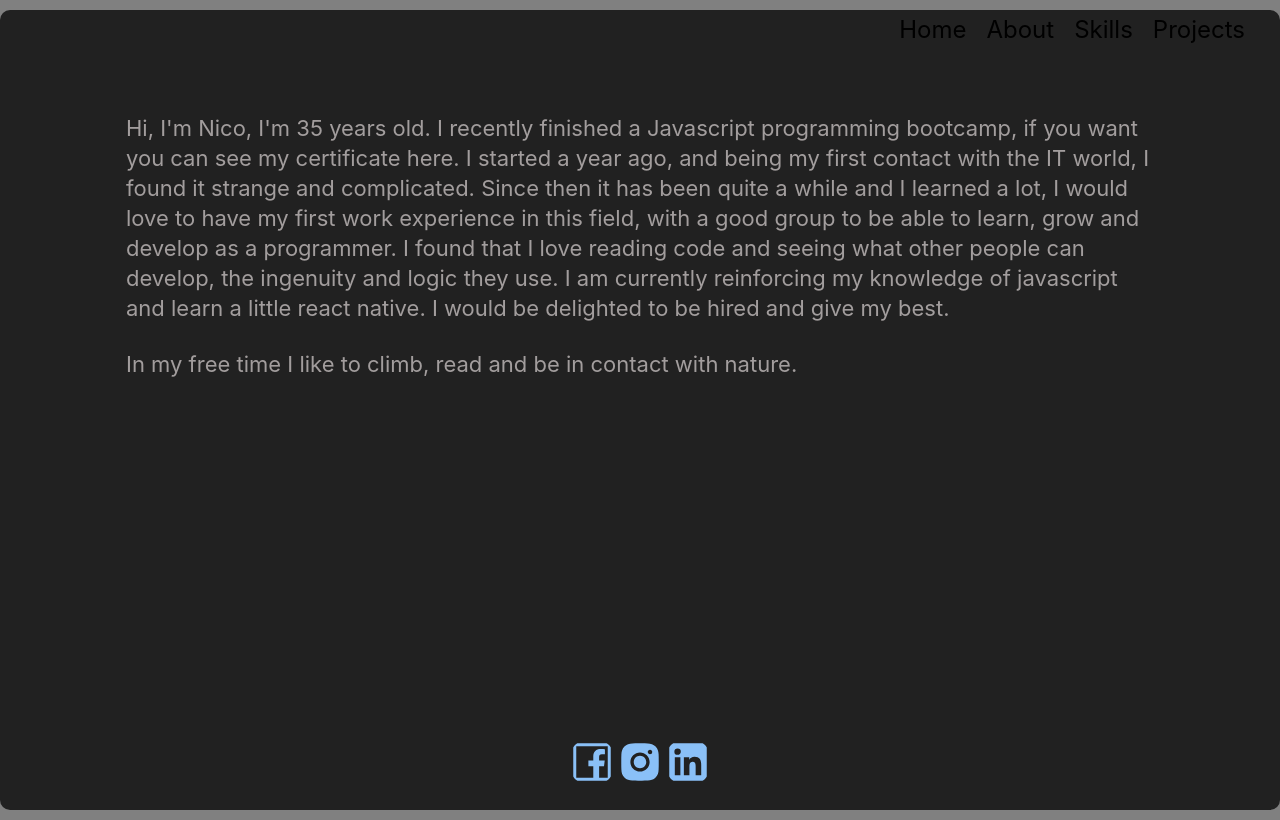
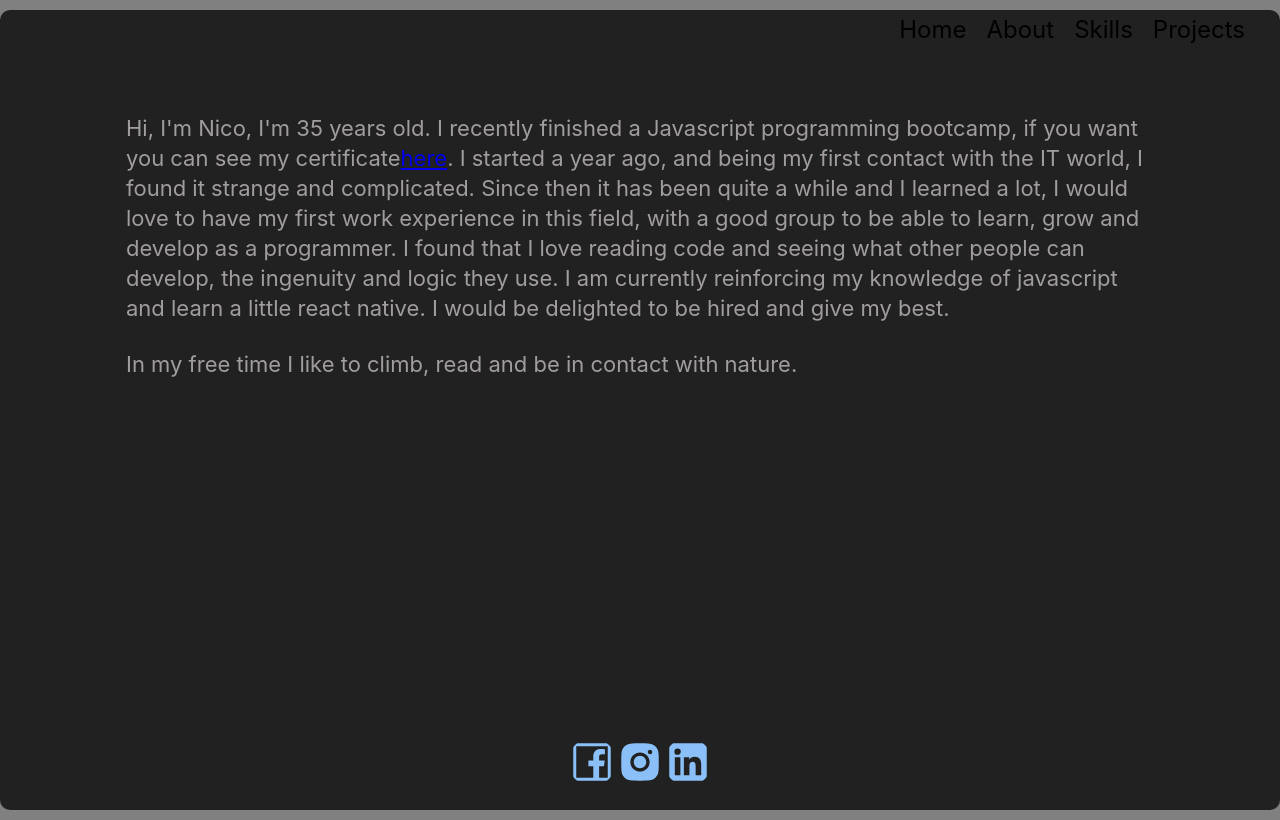
Before and after one commit to Nicostudent/Portfolio, a React (Create React App) app in the folder portfolio/: page /About in a window 1280 px wide. Built offline with nearby package versions, Linux system fonts and the light colour scheme.

Commit message:
link fixed

```diff
--- a/portfolio/src/About.js
+++ b/portfolio/src/About.js
@@ -5,7 +5,8 @@ const About = () => {
     return (
         <div className='about'>
             <p>
-            Hi, I'm Nico, I'm 35 years old. I recently finished a Javascript programming bootcamp, if you want you can see my certificate here.
+            Hi, I'm Nico, I'm 35 years old. I recently finished a Javascript programming bootcamp, if you want you can see my certificate
+            <a href='https://certificates.soyhenry.com/cert?id=657318fd-cd1e-48d2-bac5-5ae58c2177df'>here</a>.
              I started a year ago, and being my first contact with the IT world, I found it strange and complicated.
               Since then it has been quite a while and I learned a lot, I would love to have my first work experience in this field,
                with a good group to be able to learn, grow and develop as a programmer.
```
